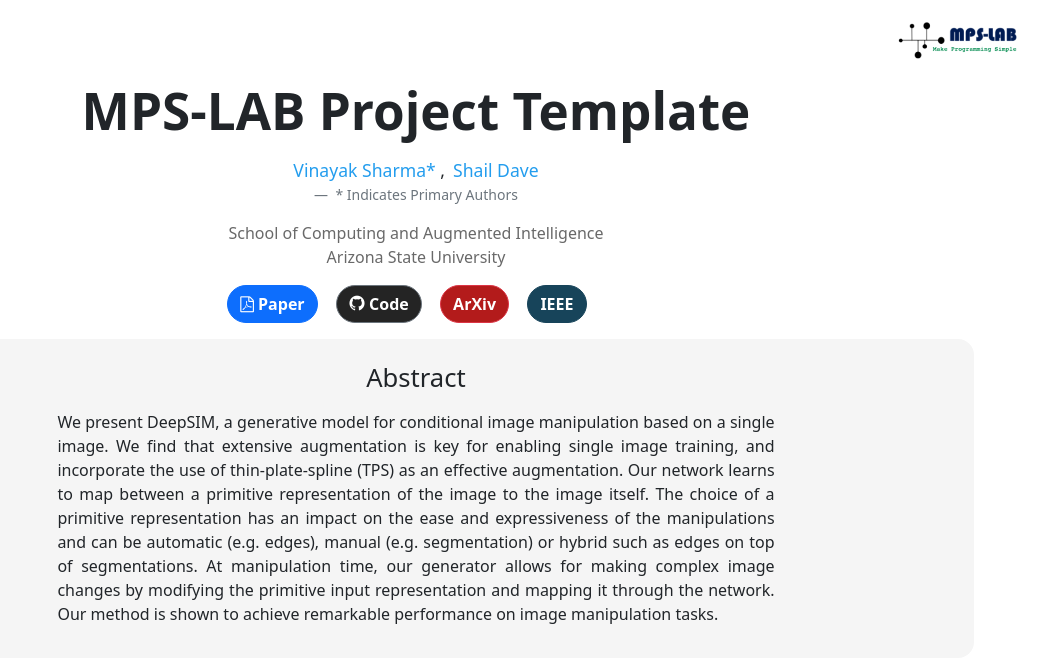
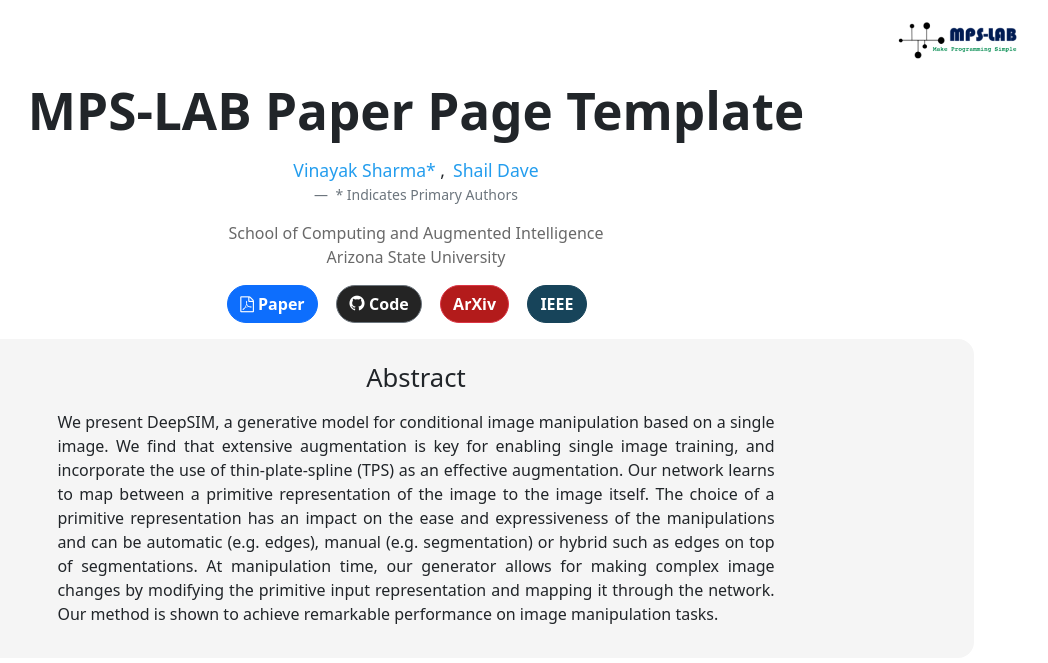
Before and after one commit to MPSLab-ASU/Paper_Page_Template, a Jekyll site: the page built from index.html, in a window 1280 px wide and 1400 px high, cut to the strip 0-670 px from the top of the window. Shown: the top 663 px of the strip, without its empty margins (224-1272 px from the left). Built offline with Jekyll 4.4.1, drawn with Linux system fonts in a browser that asks for light colours; formulas are drawn with MathJax 3; a style sheet for code colours, icons or effects is not loaded; some of the changed text lies outside the part shown.

Commit message:
moved all components to paper from project

```diff
--- a/_config.yml
+++ b/_config.yml
@@ -1,6 +1,6 @@
 ######################## Paper Information ########################################
 # Personal info
-project_name: MPS-LAB Project Template
+paper_name: MPS-LAB Paper Page Template
 
 organization: Arizona State University
 sub_organization: School of Computing and Augmented Intelligence
--- a/_layouts/default.html
+++ b/_layouts/default.html
@@ -2,7 +2,7 @@
 <html>
   <head>
     <meta charset="utf-8">
-    <title>{{ site.project_name }}</title>
+    <title>{{ site.paper_name }}</title>
     <link rel="icon" type="image/x-icon" href="{{site.favicon}}">
     <!-- Latest compiled and minified CSS -->
     <link href="https://cdn.jsdelivr.net/npm/bootstrap@5.0.2/dist/css/bootstrap.min.css" rel="stylesheet" integrity="sha384-EVSTQN3/azprG1Anm3QDgpJLIm9Nao0Yz1ztcQTwFspd3yD65VohhpuuCOmLASjC" crossorigin="anonymous">
--- a/index.html
+++ b/index.html
@@ -7,7 +7,7 @@ title: Home
 <div class="container" style="margin-top:5rem;">
 
     <div id="Header">
-        <h1 class="display-1 page-title">{{site.project_name}}</h1>
+        <h1 class="display-1 page-title">{{site.paper_name}}</h1>
         <ul class="authors-list list-inline">
             {%for author in site.data.authors%}
                 <li class="list-inline-item"><a href="" type="button" data-bs-toggle="offcanvas" data-bs-target="#offcanvasRight" aria-controls="offcanvasRight">
@@ -60,7 +60,7 @@ title: Home
     <div class="abstract">
         <h2>Abstract</h2>
         <div class="abstract-text">
-            {% capture content %}{% include_relative project_components/abstract.md %}{% endcapture %}
+            {% capture content %}{% include_relative paper_components/abstract.md %}{% endcapture %}
             {{ content | markdownify }}
         </div>
     </div>
@@ -103,9 +103,9 @@ title: Home
 
     <div id="Components">
         <hr class="dotted">
-            <h2 class="component-title">Project Details</h2>
+            <h2 class="component-title">paper Details</h2>
             <div class="md-block" markdown=1>
-                {% capture content %}{% include_relative project_components/description.md %}{% endcapture %}
+                {% capture content %}{% include_relative paper_components/description.md %}{% endcapture %}
                 {{ content | markdownify }}
             </div>
     </div>
@@ -114,7 +114,7 @@ title: Home
     <div id="BibTex">
             <h2>Bibtex</h2>
             <div class="bibtex md-block" markdown=1>
-                {% capture content %}{% include_relative project_components/bibtex_ref.md %}{% endcapture %}
+                {% capture content %}{% include_relative paper_components/bibtex_ref.md %}{% endcapture %}
                 {{ content | markdownify }}
             </div>
     </div>
```
Also changed, not shown: README.md, paper_components/abstract.md (renamed from project_components/abstract.md), paper_components/bibtex_ref.md (renamed from project_components/bibtex_ref.md), paper_components/description.md (renamed from project_components/description.md).
